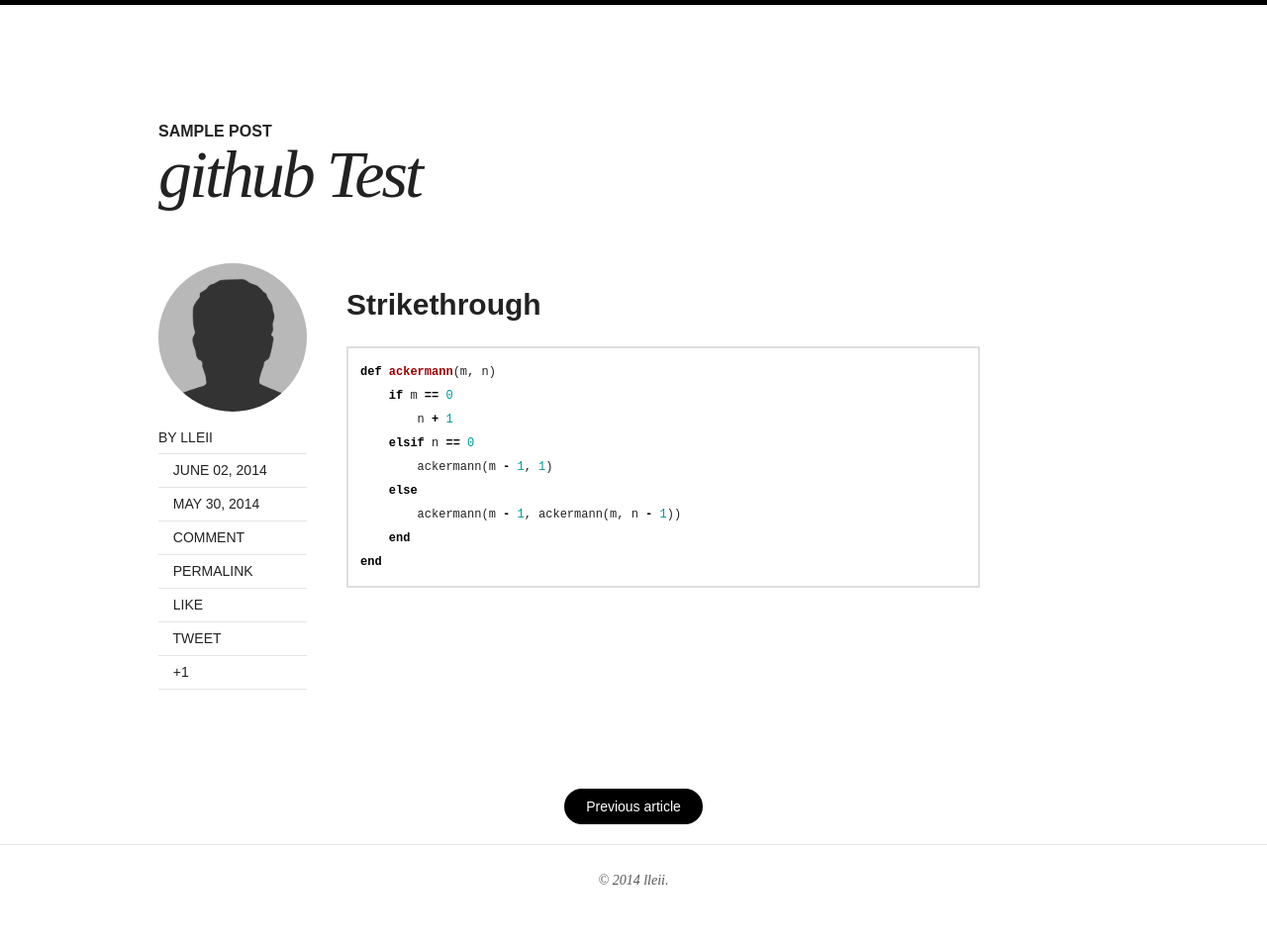
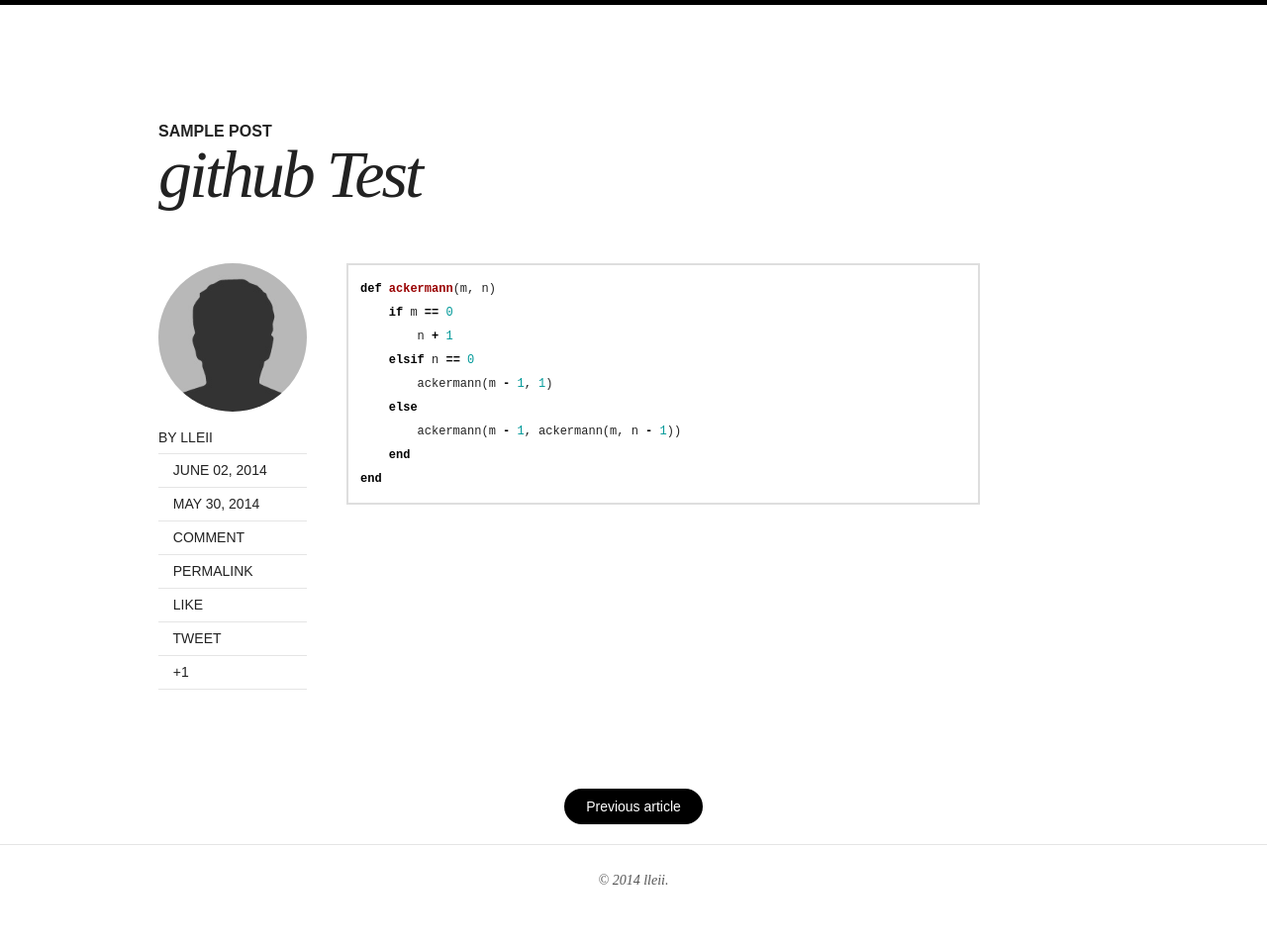
Before and after one commit to lleii/lleii.github.io, a Jekyll site: the page built from _posts/2014-06-02-github-test.md, in a window 1280 px wide. Shown: the whole page at 99% size. Built offline with Jekyll 4.4.1, drawn with Linux system fonts in a browser that asks for light colours; Markdown is read by kramdown in place of the engine named in the settings.

Commit message:
nil commit msg

````diff
--- a/_posts/2014-06-02-github-test.md
+++ b/_posts/2014-06-02-github-test.md
@@ -9,7 +9,7 @@ comments: false
 share: false
 ---
 
-# Strikethrough
+
 
 
 ```ruby
````
Also changed, not shown: _posts/2014-05-30-md-test.md (+1 -1 lines).
